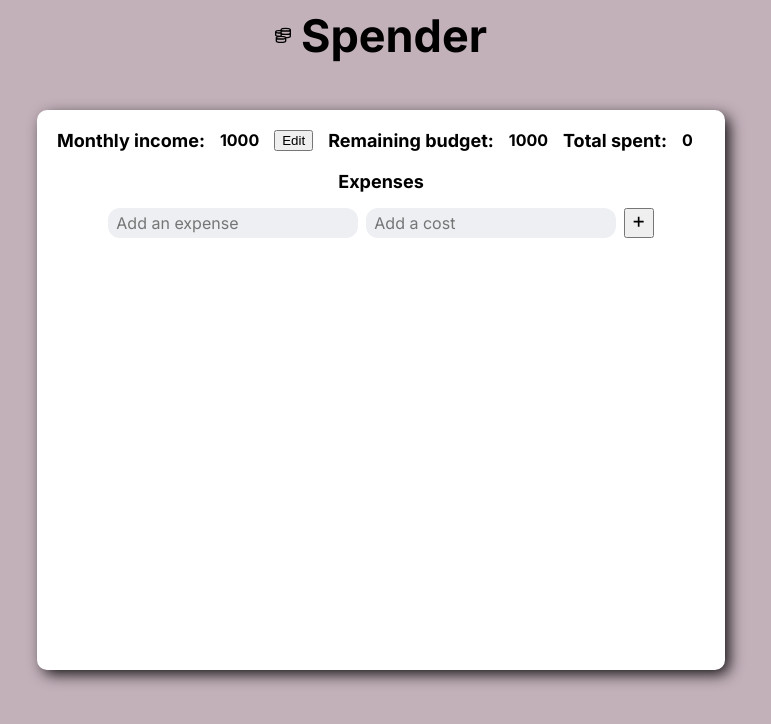
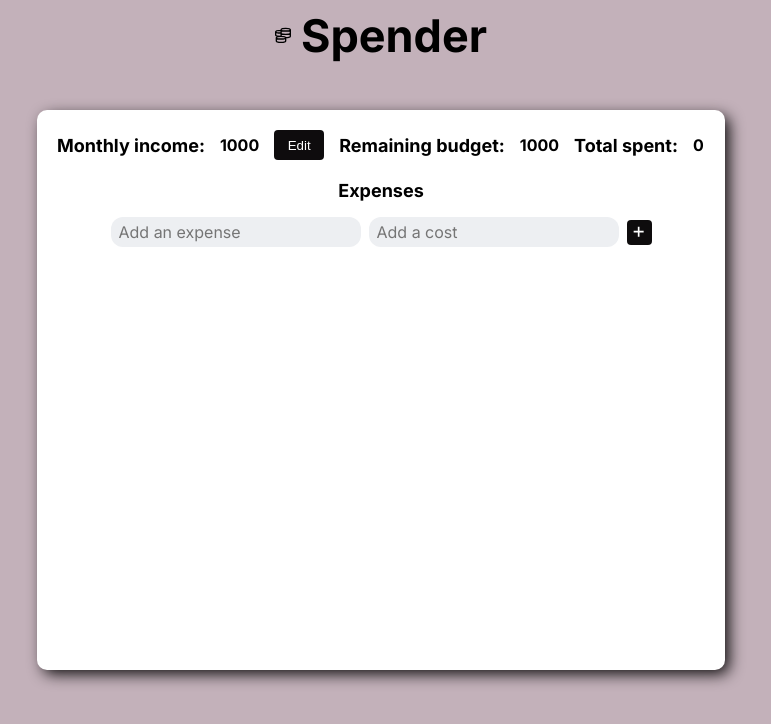
Before and after one commit to JakubLevanszky/spender-app-v2, a React (Create React App) app: page / in a window 1280 px wide. Shown: the top 724 px of the page, without its empty margins (259-1030 px from the left). Built offline with nearby package versions, Linux system fonts and the light colour scheme.

Commit message:
feat: adding Button with sizes + centering

```diff
--- a/src/components/ExpensesForm/ExpensesForm.js
+++ b/src/components/ExpensesForm/ExpensesForm.js
@@ -1,6 +1,7 @@
 /* eslint-disable react/prop-types */
 import React, { useState } from 'react';
 import { GoPlus } from 'react-icons/go';
+import Button from '../../features/ui/components/Button/Button';
 import Input from '../../features/ui/components/Input/Input';
 import { ExpFormStyled } from './ExpensesForm.styled';
 
@@ -39,9 +40,9 @@ export default function ExpensesForm(props) {
         name="cost"
         onChange={handleChange}
       />
-      <button type="submit">
+      <Button small type="submit">
         <GoPlus onClick={handleSubmit} />
-      </button>
+      </Button>
     </ExpFormStyled>
   );
 }
--- a/src/components/ExpensesForm/ExpensesForm.styled.js
+++ b/src/components/ExpensesForm/ExpensesForm.styled.js
@@ -5,4 +5,5 @@ export const ExpFormStyled = styled.form`
   flex-direction: row;
   gap: 8px;
   justify-content: center;
+  align-items: center;
 `;
--- a/src/components/Income/Income.js
+++ b/src/components/Income/Income.js
@@ -1,5 +1,6 @@
 /* eslint-disable react/prop-types */
 import React, { useState } from 'react';
+import Button from '../../features/ui/components/Button/Button';
 import Input from '../../features/ui/components/Input/Input';
 import { ValueSpan } from '../../features/ui/components/ValueSpan/ValueSpan.styled';
 import { Title } from '../../features/ui/theme/typograhpy';
@@ -31,17 +32,16 @@ export default function Income(props) {
       {editing ? (
         <>
           <Input type="number" defaultValue={editedIncome} onChange={handleIncomeChange} />
-          {/* <input type="number" defaultValue={editedIncome} onChange={handleIncomeChange} /> */}
-          <button onClick={handleIncomeSave} type="button">
+          <Button medium onClick={handleIncomeSave} type="button">
             Save
-          </button>
+          </Button>
         </>
       ) : (
         <>
           <Title>Monthly income:</Title> <ValueSpan>{props.income}</ValueSpan>
-          <button onClick={handleToggleEdit} type="button">
+          <Button medium onClick={handleToggleEdit} type="button">
             Edit
-          </button>
+          </Button>
         </>
       )}
     </>
--- /dev/null
+++ b/src/features/ui/components/Button/Button.js
@@ -0,0 +1,6 @@
+/* eslint-disable react/prop-types */
+import { ButtonStyled } from './Button.styled';
+
+export default function Button({ type, ...rest }) {
+  return <ButtonStyled type={type} {...rest} />;
+}
--- /dev/null
+++ b/src/features/ui/components/Button/Button.styled.js
@@ -0,0 +1,25 @@
+import styled, { css } from 'styled-components';
+import { palette } from '../../theme/palette';
+
+export const ButtonStyled = styled.button`
+  padding: 0;
+  border: none;
+  border-radius: 4px;
+  color: ${palette.white};
+  background-color: ${palette.smokyBlack};
+  ${(props) =>
+    props.small &&
+    css`
+      height: 25px;
+      width: 25px;
+      display: flex;
+      justify-content: center;
+      align-items: center;
+    `}
+  ${(props) =>
+    props.medium &&
+    css`
+      height: 30px;
+      width: 50px;
+    `}
+`;
--- a/src/features/ui/components/SpenderApp/SpenderApp.styled.js
+++ b/src/features/ui/components/SpenderApp/SpenderApp.styled.js
@@ -22,4 +22,5 @@ export const ValuesSection = styled.section`
   flex-direction: row;
   gap: 15px;
   padding: 20px;
+  align-items: center;
 `;
```
